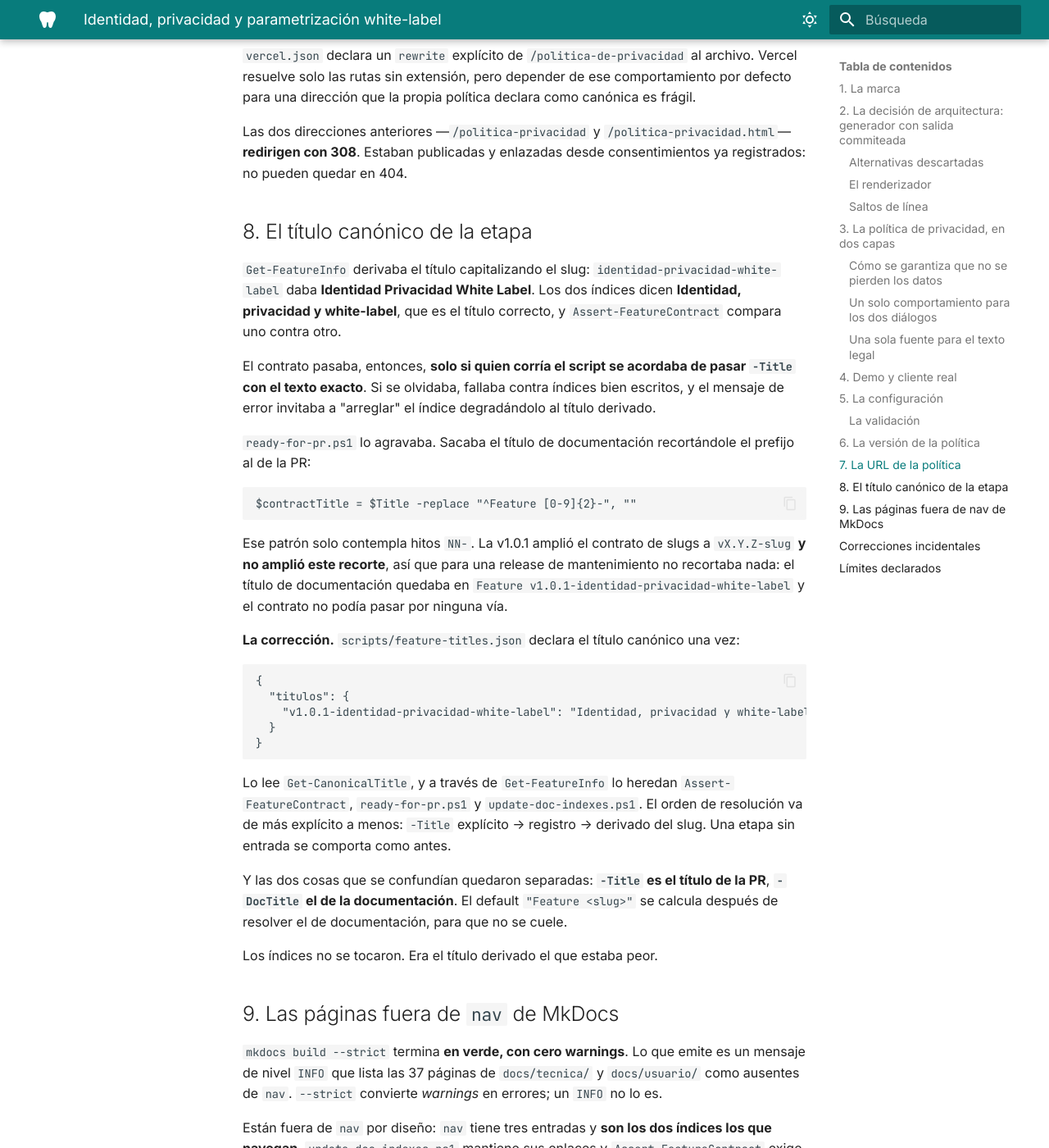
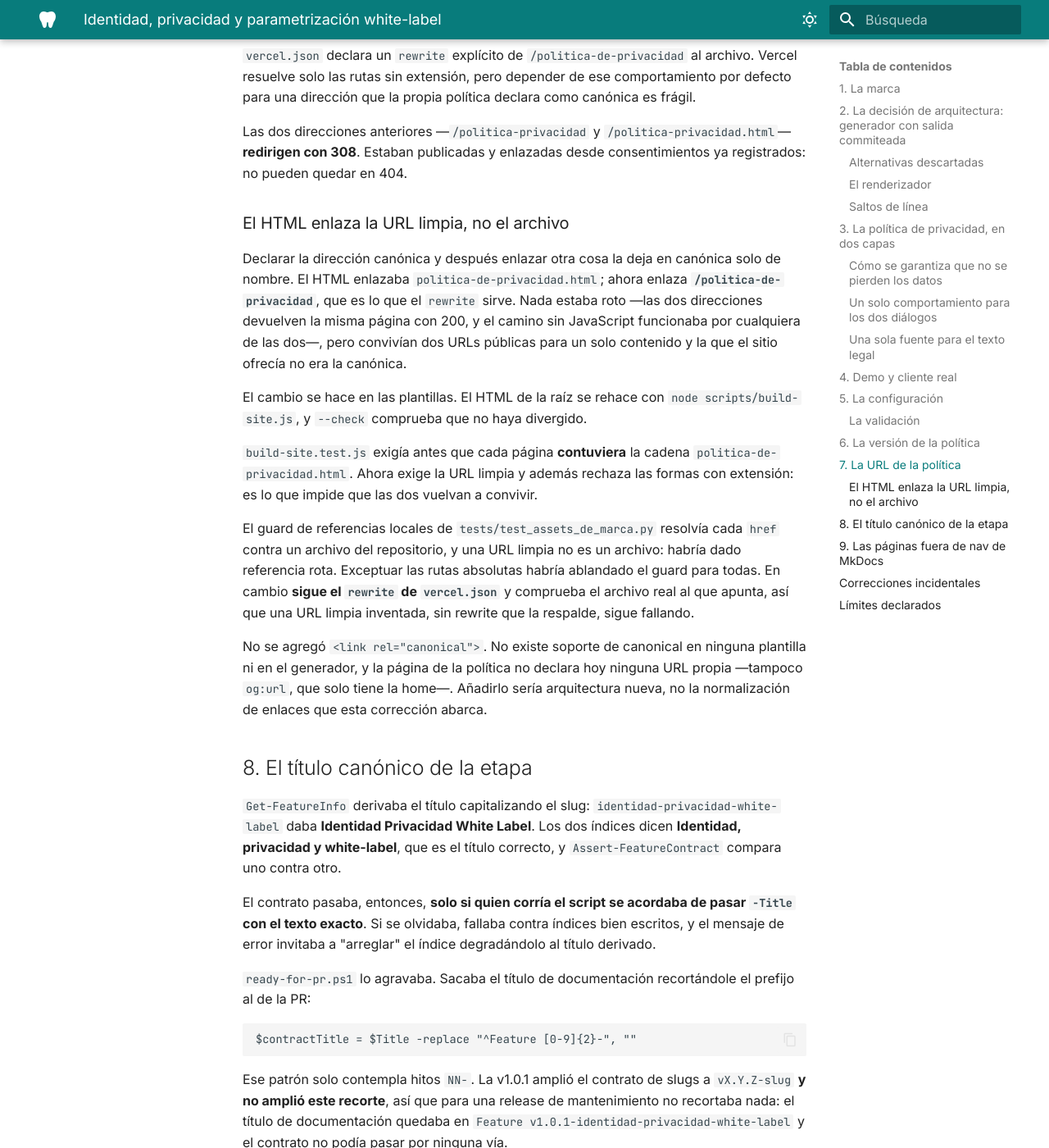
Before and after one commit to jlbellonGmail/gi-clinicadental, an MkDocs documentation site: the page built from docs/tecnica/identidad-privacidad-white-label.md, in a window 1280 px wide and 1400 px high, scrolled down 4711 px. Shown: the whole window at 82% size. Built offline with MkDocs 1.6.1 and Material for MkDocs 9.7.7, drawn with Linux system fonts in a browser that asks for light colours.

Commit message:
docs(v1.0.1): documentar la normalizacion de enlaces como correccion menor
Posterior a audit-3, declarada como tal: audit-3 aprobo d4c84c4 y esta
correccion toca producto -el HTML servido cambia-, asi que no se presenta
como cubierta por la auditoria.

decision.md registra que se corrigio, donde -en las plantillas, no en el
HTML generado-, que vercel.json no se toco, que ninguno de los cuatro
guards se ablando para que pasara, la verificacion en negativo 3/3 y que
no se agrego canonical porque no existe soporte de canonical en el
proyecto.

docs/tecnica amplia la seccion 7 con el mismo criterio.

Co-Authored-By: Claude Opus 5 <noreply@anthropic.com>

```diff
--- a/docs/tecnica/identidad-privacidad-white-label.md
+++ b/docs/tecnica/identidad-privacidad-white-label.md
@@ -205,6 +205,39 @@ Las dos direcciones anteriores —`/politica-privacidad` y
 `/politica-privacidad.html`— **redirigen con 308**. Estaban publicadas y
 enlazadas desde consentimientos ya registrados: no pueden quedar en 404.
 
+### El HTML enlaza la URL limpia, no el archivo
+
+Declarar la dirección canónica y después enlazar otra cosa la deja en
+canónica solo de nombre. El HTML enlazaba `politica-de-privacidad.html`;
+ahora enlaza **`/politica-de-privacidad`**, que es lo que el `rewrite`
+sirve. Nada estaba roto —las dos direcciones devuelven la misma página
+con 200, y el camino sin JavaScript funcionaba por cualquiera de las
+dos—, pero convivían dos URLs públicas para un solo contenido y la que
+el sitio ofrecía no era la canónica.
+
+El cambio se hace en las plantillas. El HTML de la raíz se rehace con
+`node scripts/build-site.js`, y `--check` comprueba que no haya
+divergido.
+
+`build-site.test.js` exigía antes que cada página **contuviera** la
+cadena `politica-de-privacidad.html`. Ahora exige la URL limpia y además
+rechaza las formas con extensión: es lo que impide que las dos vuelvan a
+convivir.
+
+El guard de referencias locales de `tests/test_assets_de_marca.py`
+resolvía cada `href` contra un archivo del repositorio, y una URL limpia
+no es un archivo: habría dado referencia rota. Exceptuar las rutas
+absolutas habría ablandado el guard para todas. En cambio **sigue el
+`rewrite` de `vercel.json`** y comprueba el archivo real al que apunta,
+así que una URL limpia inventada, sin rewrite que la respalde, sigue
+fallando.
+
+No se agregó `<link rel="canonical">`. No existe soporte de canonical en
+ninguna plantilla ni en el generador, y la página de la política no
+declara hoy ninguna URL propia —tampoco `og:url`, que solo tiene la
+home—. Añadirlo sería arquitectura nueva, no la normalización de
+enlaces que esta corrección abarca.
+
 ## 8. El título canónico de la etapa
 
 `Get-FeatureInfo` derivaba el título capitalizando el slug:
```
Also changed, not shown: runs/v1.0.1-identidad-privacidad-white-label/decision.md (+92 -0 lines).
